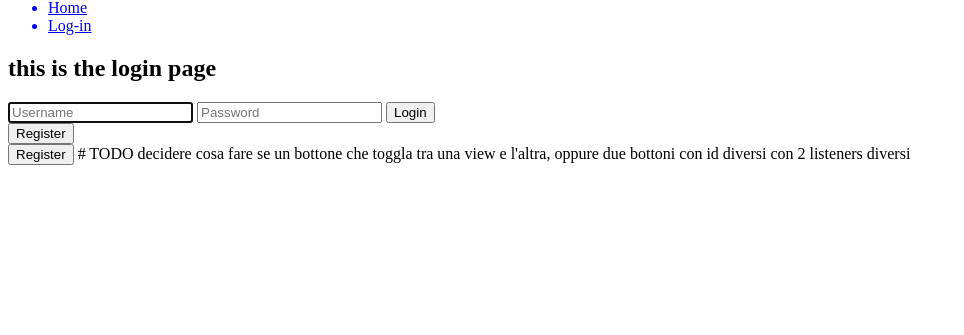
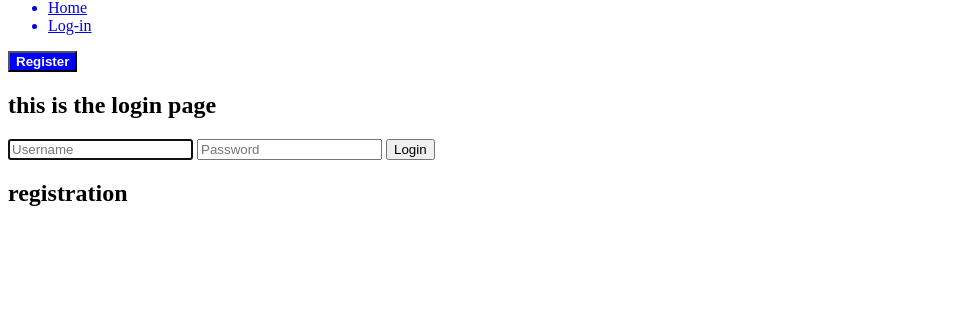
Before and after one commit to Benedict-arowo/capstone, a Django app: page /login in a window 1280 px wide. Shown: the part 17-352 px from the top of the page, without its empty margins (0-964 px from the left). Run offline with Django 4.2, Linux system fonts and the light colour scheme.

Commit message:
added base template for login/register route

```diff
--- a/keymdall/vault/static/vault/script.js
+++ b/keymdall/vault/static/vault/script.js
@@ -1,14 +1,29 @@
 document.addEventListener("DOMContentLoaded", function(){
 
-    const url = new.URL(document.URL);
+    const url = new URL(document.URL);
     const base_path = url.pathname.split("/")[1];
 
     if (base_path== "login"){
-        login_page();
+        login_toggle();
     }
 }); /*end of DOMContentLoaded */
 
 
-function login_page(){
-    const button = document.querySelector
+function login_toggle(){
+    const toggle = document.querySelector('#toggle-view');
+    toggle.onclick = () =>{
+        if (toggle.value == "register_form"){
+            document.querySelector("#login_form").style.display = "none";
+            document.querySelector("#register_form").style.display = "block";
+            toggle.value = "login_form"
+            toggle.textContent = "Log-in"
+        }
+        else {
+            document.querySelector("#login_form").style.display = "block";
+            document.querySelector("#register_form").style.display = "none";
+            toggle.value = "register_form"
+            toggle.textContent = "Register"
+
+        }
+    }
 }
--- a/keymdall/vault/static/vault/style.css
+++ b/keymdall/vault/static/vault/style.css
@@ -0,0 +1,5 @@
+#toggle-view{
+    background-color: blue;
+    color: white;
+    font-weight: bold;
+}
--- a/keymdall/vault/templates/vault/login.html
+++ b/keymdall/vault/templates/vault/login.html
@@ -3,10 +3,12 @@
 {% block title %} login {% endblock title %}
 
 {% block body %}
+
+<!-- default view for login -->
+<button id="toggle-view" class="btn" value="register_form">Register</button>
+
 <div id="login_form">
-
     <h2>this is the login page</h2>
-
 
     <form action="{%url 'vault:login'%}" method="post">
         {%csrf_token%}
@@ -19,10 +21,11 @@
     {{message}}
     {%endif%}
 
-    <button class="view_toggle">Register</button>
 </div>
 
+<!-- view for registration module -->
 
+<h2> registration </h2>
 <div id="register_form" style="display: none;">
     <form action="{%url 'vault:register'%}" method="post">
         {%csrf_token%}
@@ -54,7 +57,7 @@
     {%endif%}
 
 </div>
-<button class="show_login" value="show_login">Register</button>
-# TODO decidere cosa fare se un bottone che toggla tra una view e l'altra, oppure due bottoni con id diversi con 2 listeners diversi
+
+
 
 {% endblock body %}
```
Also changed, not shown: keymdall/TODO.md (+15 -0 lines).
